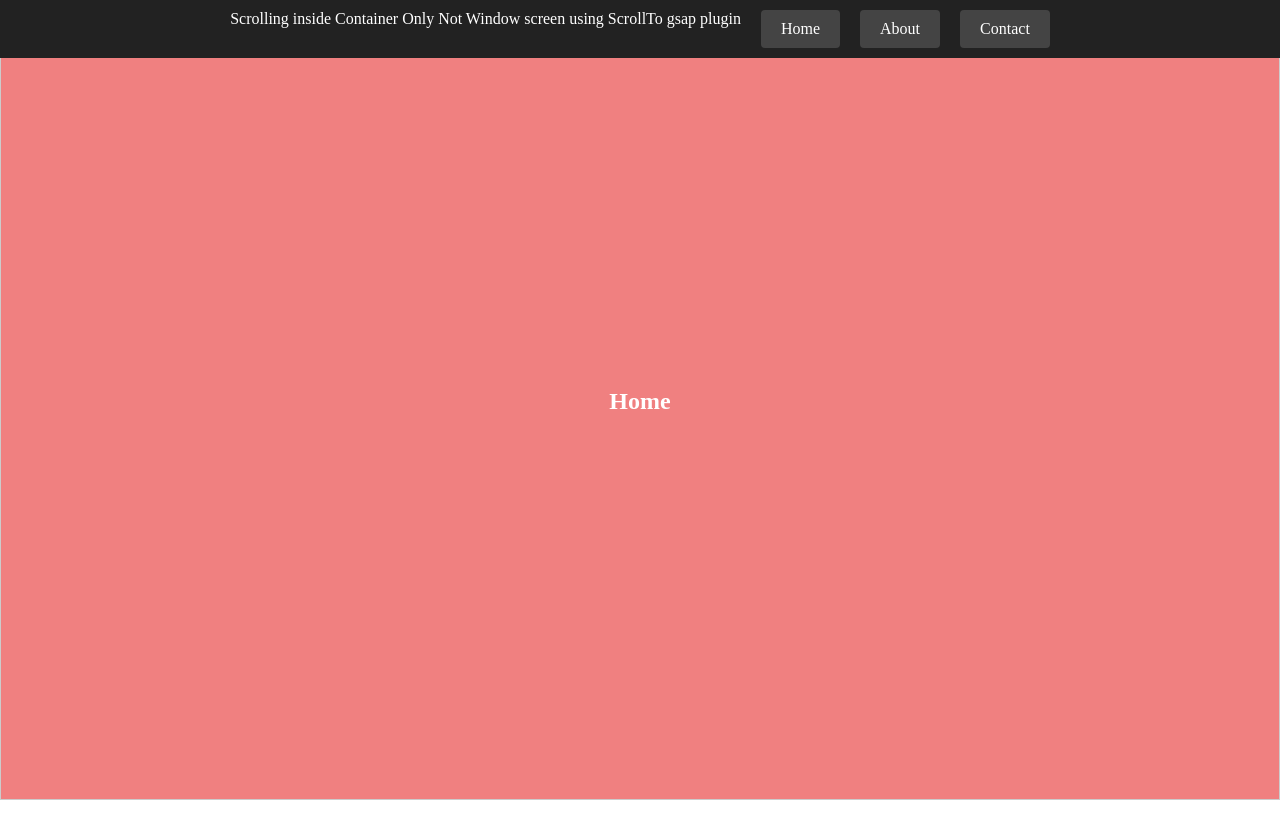
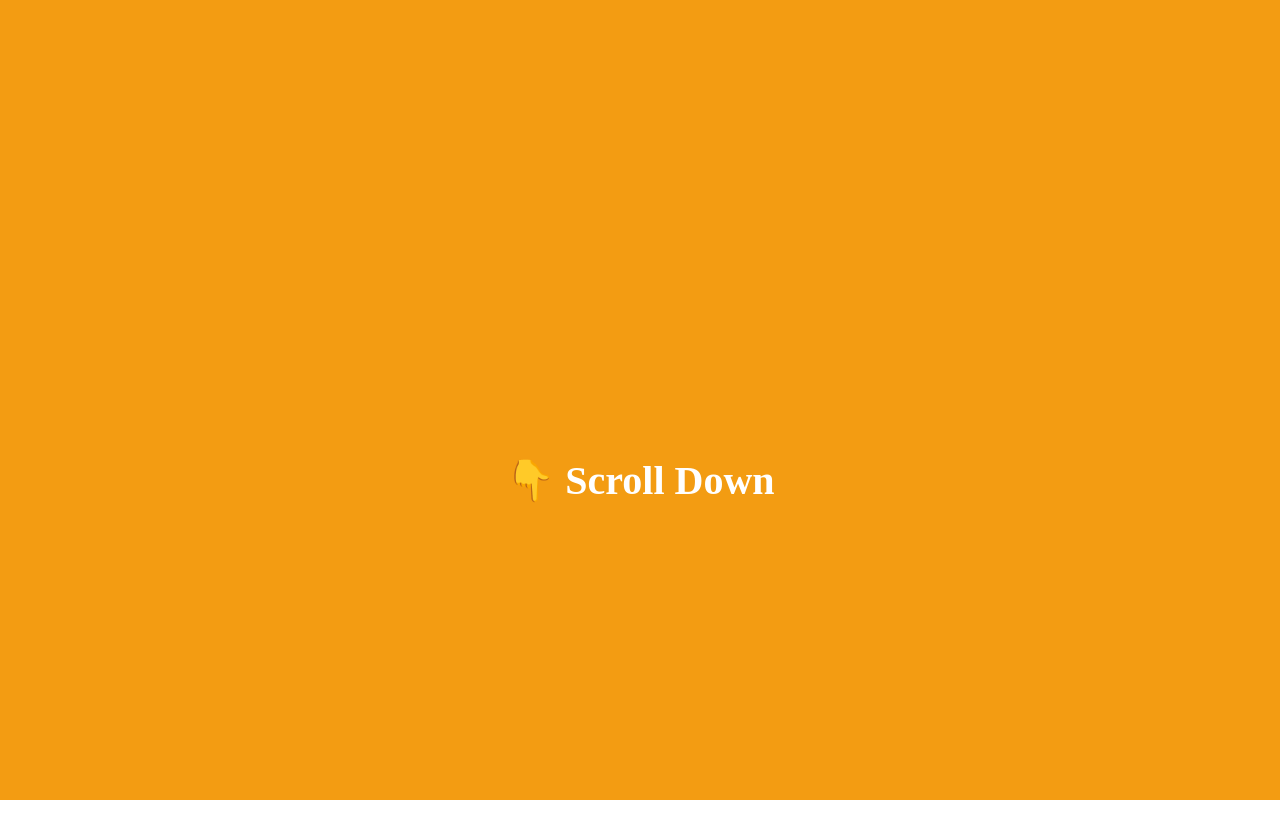
Before and after one commit to Rajsingh704596/gsap-animation, a React (Vite) app in the folder 9.GSAP+ReactJs/: page / in a window 1280 px wide. Shown: the top 838 px of the page. Before the commit the page ends 800 px from the top, so only its background shows below. Built offline with nearby package versions, Linux system fonts and the light colour scheme.

Commit message:
#9.G ScrollSmoother Plugin used for page scrolling smooth and fluid in React, #10.2 ScrollSmoother plugin cdn used in index.html(in Vanila Js) [Note- ScrollSmoother Plugin only work with ScrollTrigger Plugin ]

```diff
--- a/9.GSAP+ReactJs/src/App.jsx
+++ b/9.GSAP+ReactJs/src/App.jsx
@@ -10,6 +10,7 @@ import Stagger4 from "./Components/AnimationTypes/Stagger4";
 import ScrollTrigger5 from "./Components/AnimationTypes/ScrollTrigger5";
 import ScrollBasedImageSwap from "./Components/components/ScrollBasedImageSwap";
 import ScrollTo6 from "./Components/AnimationTypes/ScrollTo6";
+import ScrollSmoother7 from "./Components/AnimationTypes/ScrollSmoother7";
 
 const App = () => {
   return (
@@ -32,7 +33,9 @@ const App = () => {
 
       {/* <ScrollBasedImageSwap /> */}
 
-      <ScrollTo6 />
+      {/* <ScrollTo6 /> */}
+
+      <ScrollSmoother7 />
     </main>
   );
 };
--- /dev/null
+++ b/9.GSAP+ReactJs/src/Components/AnimationTypes/ScrollSmoother7.jsx
@@ -0,0 +1,96 @@
+//! ScrollSmoother Plug In - Page scrolling smooth,native and fluid, while also allowing to easily apply scroll-based effects like parallax and lag( It's work with ScrollTrigger Plug in )
+
+import { useRef } from "react";
+import { gsap } from "gsap";
+import { ScrollTrigger } from "gsap/ScrollTrigger";
+import { ScrollSmoother } from "gsap/ScrollSmoother";
+import { useGSAP } from "@gsap/react";
+
+//  Register plug in
+gsap.registerPlugin(useGSAP, ScrollTrigger, ScrollSmoother);
+
+export default function ScrollSmoother7() {
+  const wrapperRef = useRef();
+  const contentRef = useRef();
+
+  useGSAP(
+    () => {
+      // ^ Create scroll smoother
+      const smoother = ScrollSmoother.create({
+        wrapper: wrapperRef.current,
+        content: contentRef.current,
+        smooth: 1.2, // Smooth duration (higher = more easing)
+        smoothTouch: 0.3, // Optional: smooth on mobile
+        effects: true, // Enable data-speed and data-lag effects
+      });
+
+      // Optional: Scroll velocity logging
+      console.log("Scroll velocity:", smoother.getVelocity());
+
+      // ^ Cleanup on unmount
+      return () => {
+        smoother.kill();
+        ScrollTrigger.getAll().forEach((trigger) => trigger.kill());
+      };
+    },
+    { scope: wrapperRef } // Scope ensures selectors work correctly
+  );
+
+  //  for styling
+  const sectionStyle = (bg) => ({
+    height: "120vh",
+    background: bg,
+    display: "flex",
+    justifyContent: "center",
+    alignItems: "center",
+  });
+
+  const textStyle = {
+    fontSize: "2.5rem",
+    color: "#fff",
+    textAlign: "center",
+  };
+
+  const boxStyle = {
+    width: "140px",
+    height: "140px",
+    background: "#fff",
+    color: "#000",
+    fontWeight: "bold",
+    display: "flex",
+    justifyContent: "center",
+    alignItems: "center",
+    fontSize: "1.2rem",
+    borderRadius: "8px",
+  };
+
+  return (
+    <div ref={wrapperRef} id="smooth-wrapper" style={{ position: "relative" }}>
+      <div ref={contentRef} id="smooth-content">
+        {/*  <!--- All content here which want to Effect ---> */}
+
+        {/* Section 1: Normal intro */}
+        <section style={sectionStyle("#f39c12")}>
+          <h1 style={textStyle}>👇 Scroll Down</h1>
+        </section>
+
+        {/* Section 2: Parallax effect */}
+        <section style={sectionStyle("#2ecc71")}>
+          <div data-speed="0.5" style={textStyle}>
+            ✨ Parallax Element (data-speed="0.5") scroll slow
+          </div>
+          <div data-speed="2" style={textStyle}>
+            ✨ Parallax Element (data-speed="2") scroll fast
+          </div>
+        </section>
+
+        {/* Section 3: Lag effect */}
+        <section style={sectionStyle("#8e44ad")}>
+          <div data-lag="0.4" style={boxStyle}>
+            🐢 Lag Box (data-lag="0.4")
+          </div>
+        </section>
+      </div>
+    </div>
+  );
+}
```
